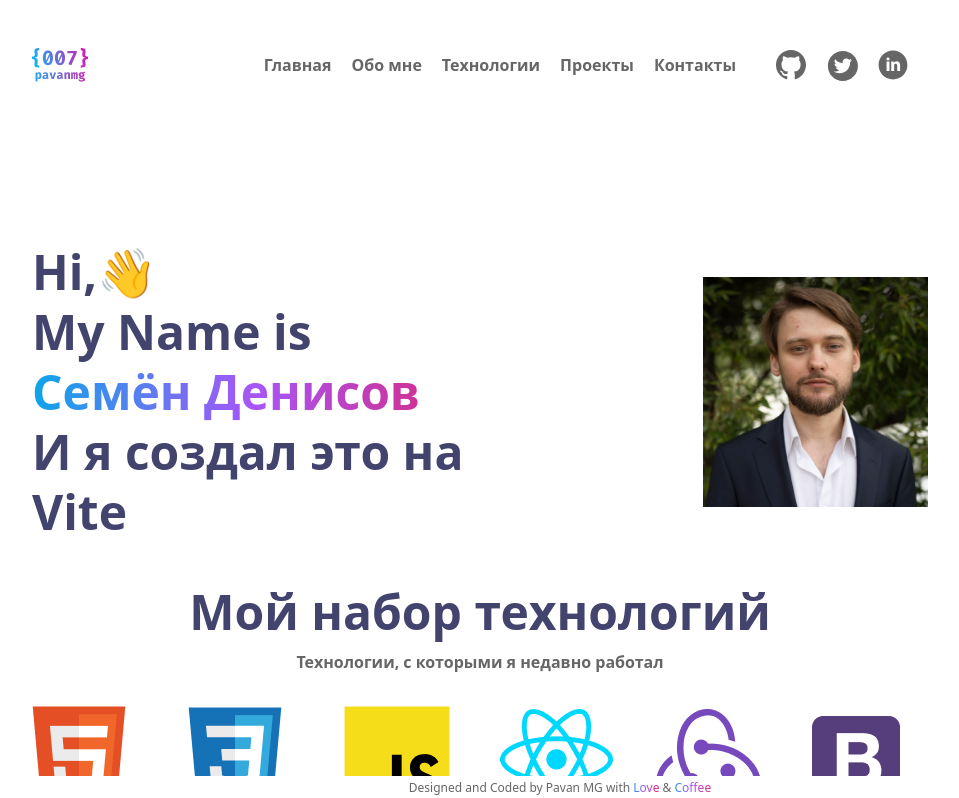
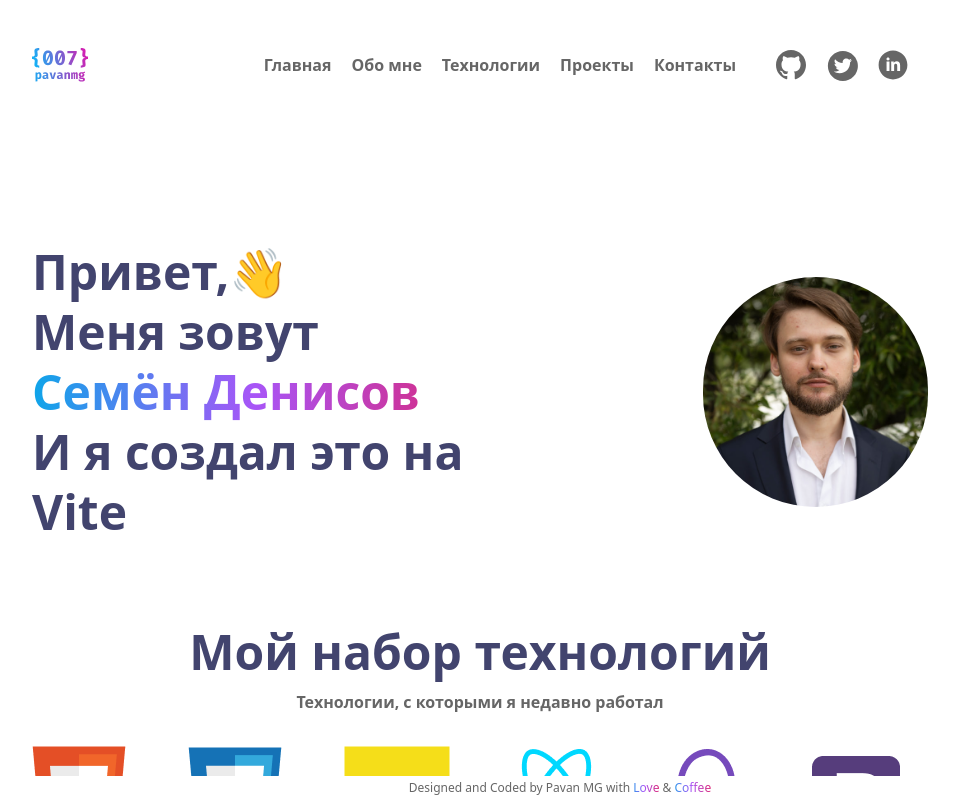
Before and after one commit to Samaelish/Pavan-MG-test-portfolio, a React (Vite) app: page / in a window 1280 px wide. Shown: the top 798 px of the page, without its empty margins (160-1119 px from the left). Built offline with nearby package versions, Linux system fonts and the light colour scheme.

Commit message:
adapted the text into Russian

```diff
--- a/src/components/Home.jsx
+++ b/src/components/Home.jsx
@@ -4,10 +4,10 @@ function Home() {
   const { name, tagline, img } = personalDetails
 
   return (
-    <main className='container mx-auto max-width section md:flex justify-between items-center'>
+    <main className='container mb-10 mx-auto max-width section md:flex justify-between items-center'>
       <div>
         <h1 className='text-2xl text-dark-heading  md:text-4xl xl:text-5xl xl:leading-tight font-bold'>
-          Hi,👋<br></br>My Name is<br></br>
+          Привет,👋<br></br>Меня зовут<br></br>
         </h1>
         <h1 className='text-2xl bg-clip-text bg-gradient text-transparent md:text-4xl xl:text-5xl xl:leading-tight font-bold'>
           {name}
@@ -15,7 +15,7 @@ function Home() {
         <h2 className='text-2xl text-dark-heading  md:text-4xl xl:text-5xl xl:leading-tight font-bold'>{tagline}</h2>
       </div>
       <div className='mt-5 md:mt-0'>
-        <img className='w-1/2 md:ml-auto' src={img} alt='Pavan MG' />
+        <img className='w-1/2 rounded-full md:ml-auto' src={img} alt='Pavan MG' />
       </div>
     </main>
   )
```
